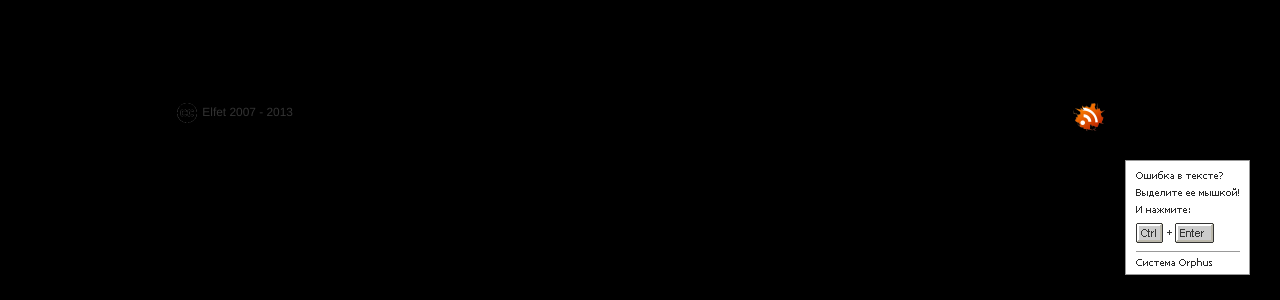
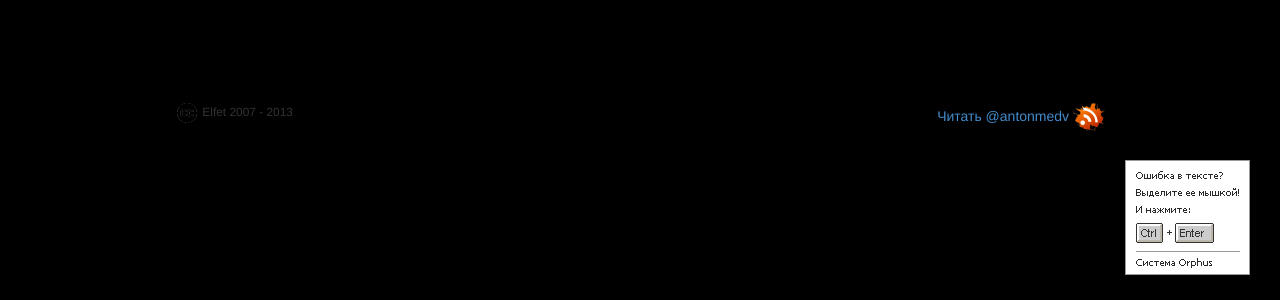
Before and after one commit to toFlash/medv.io, a Jekyll site: the page built from 404.html, in a window 1280 px wide. Shown: the part 595-895 px from the top of the page. Built offline with Jekyll 4.4.1, drawn with Linux system fonts in a browser that asks for light colours; Markdown is read by kramdown in place of the engine named in the settings; comment, search, counter and statistics services are not loaded.

Commit message:
Update default.html

```diff
--- a/_layouts/default.html
+++ b/_layouts/default.html
@@ -52,6 +52,8 @@
 
     <footer>
         <p class="pull-right">
+            <a href="https://twitter.com/antonmedv" class="twitter-follow-button" data-show-count="false" data-lang="ru">Читать @antonmedv</a>
+            <script>!function(d,s,id){var js,fjs=d.getElementsByTagName(s)[0],p=/^http:/.test(d.location)?'http':'https';if(!d.getElementById(id)){js=d.createElement(s);js.id=id;js.src=p+'://platform.twitter.com/widgets.js';fjs.parentNode.insertBefore(js,fjs);}}(document, 'script', 'twitter-wjs');</script>
             <a href="http://feeds.feedburner.com/elfet">
                 <img src="/img/rss/small.png" alt="rss">
             </a>
```
